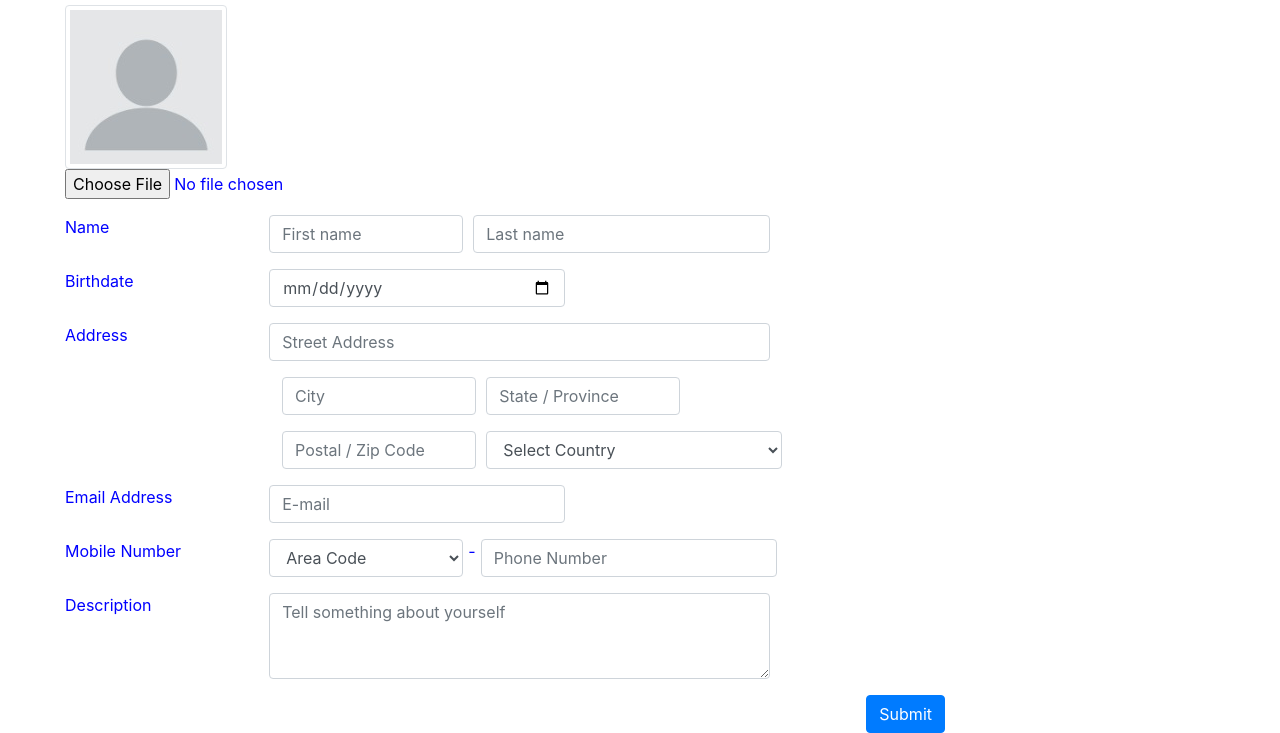
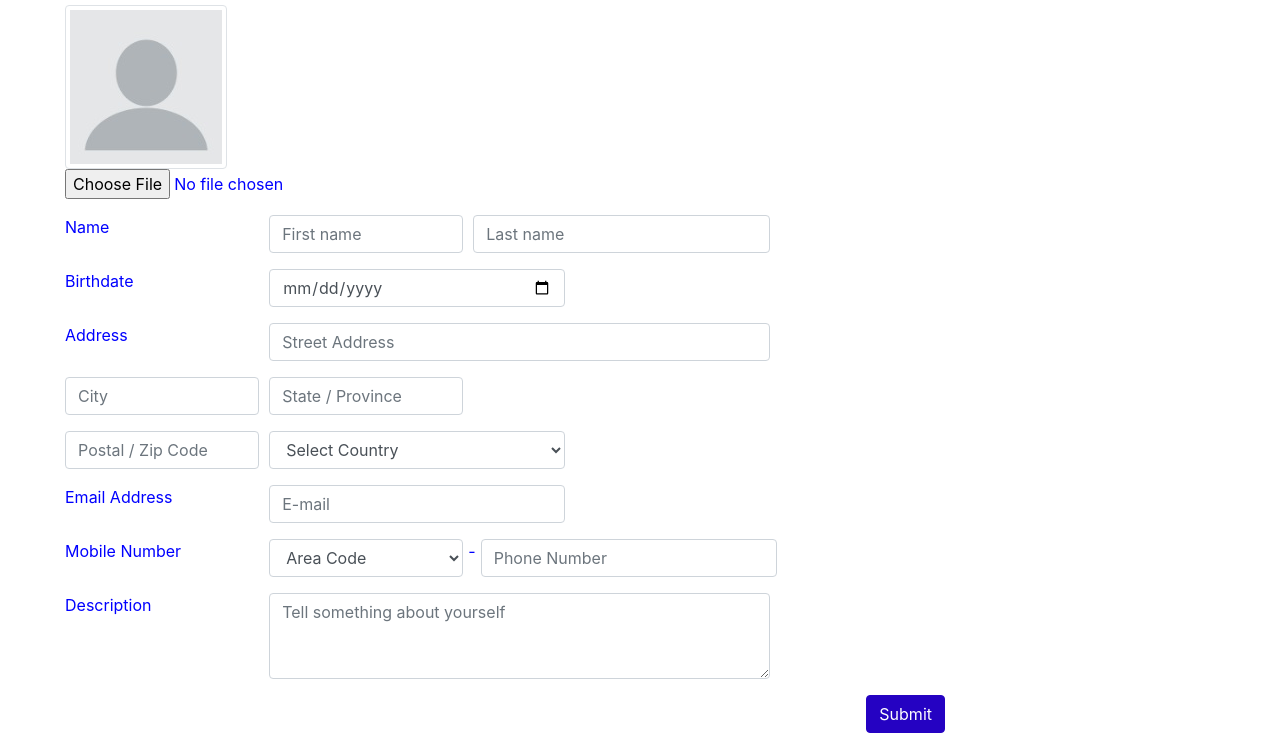
Before and after one commit to dsdeguzman/bootstrap, a plain HTML site: page index.html in a window 1280 px wide. Shown: the part 147-880 px from the top of the page. Drawn offline with nearby package versions, Linux system fonts and the light colour scheme.

Commit message:
Add files via upload

```diff
--- a/index.html
+++ b/index.html
@@ -3,7 +3,7 @@
   <head>
     <meta charset="utf-8">
     <title>My Project</title>
-    <link rel="stylesheet" href="css/bootstrap.min.css">
+    <link rel="stylesheet" href="css/1bootstrap.min.css">
   </head>
   <style>
     .header {
@@ -17,12 +17,6 @@
     }
     body {
       color: blue
-    }
-    #inputAddress2 {
-      margin-left: 217
-    }
-    #inputCountry {
-      margin-left: 217
     }
   </style>
   <body>
@@ -101,7 +95,7 @@
       </form>
       <form class="form-row">
         <div class="col-sm-2">
-          <input type="text" class="form-control" id="inputAddress2" placeholder="Postal / Zip Code">
+          <input type="tel" class="form-control" id="inputAddress2" placeholder="Postal / Zip Code">
         </div>
         <div class="col-sm-3">
           <select id="inputCountry" class="form-control">
```
